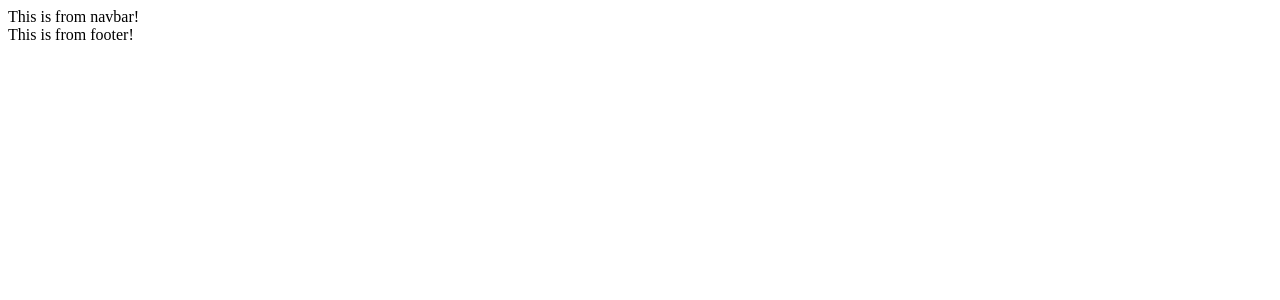
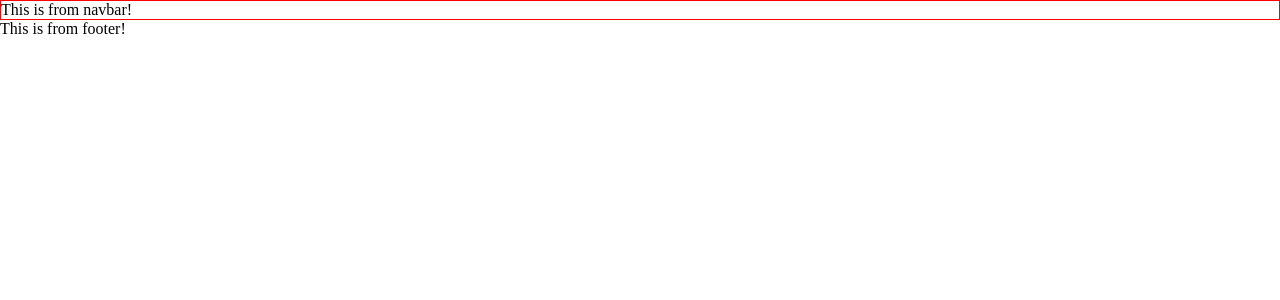
Before and after one commit to ziggysauce/music-app, a React app: page / in a window 1280 px wide. Shown: the top 300 px of the page. Built offline with nearby package versions, Linux system fonts and the light colour scheme.

Commit message:
Setup scss

```diff
--- a/client/index.js
+++ b/client/index.js
@@ -1,5 +1,6 @@
 import React from 'react';
 import ReactDOM from 'react-dom';
 import App from './App.jsx';
+import styles from './src/styles/main.scss';
 
 ReactDOM.render(<App />, document.getElementById('root'));
--- a/client/src/components/Navbar.jsx
+++ b/client/src/components/Navbar.jsx
@@ -5,7 +5,7 @@ export default class Navbar extends Component {
 
   render() {
 		return (
-			<div>
+			<div className="navbar">
         This is from navbar!
 			</div>
 		);
--- /dev/null
+++ b/client/src/styles/components/_navbar.scss
@@ -0,0 +1,3 @@
+.navbar {
+  border: 1px solid red;
+}
--- /dev/null
+++ b/client/src/styles/main.scss
@@ -0,0 +1,3 @@
+@import './setup/base';
+@import './setup/variables';
+@import './components/navbar';
--- /dev/null
+++ b/client/src/styles/setup/_base.scss
@@ -0,0 +1,4 @@
+html, body {
+  margin: 0;
+  padding: 0;
+}
```
Also changed, not shown: client/src/styles/setup/_variables.scss (added).
